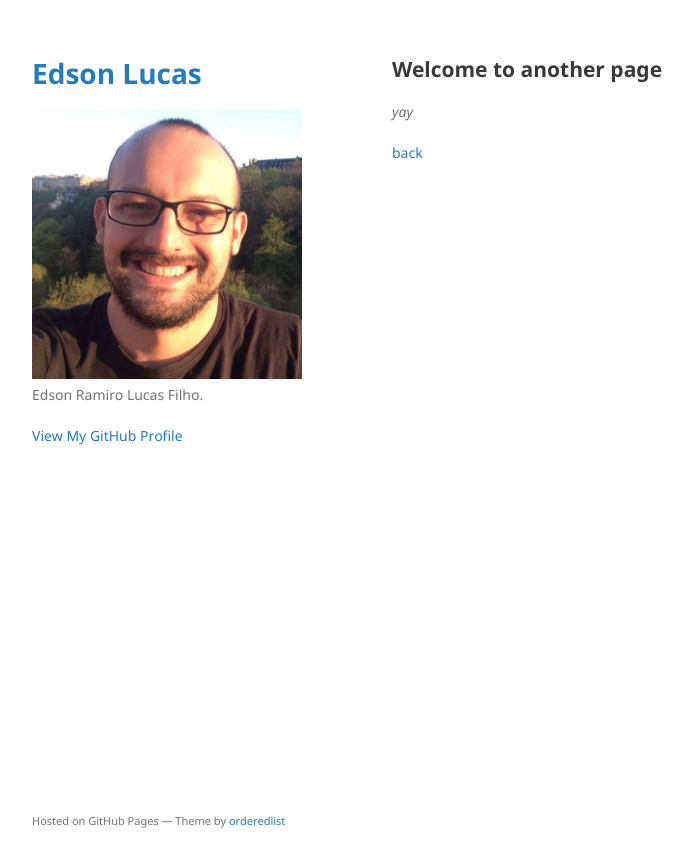
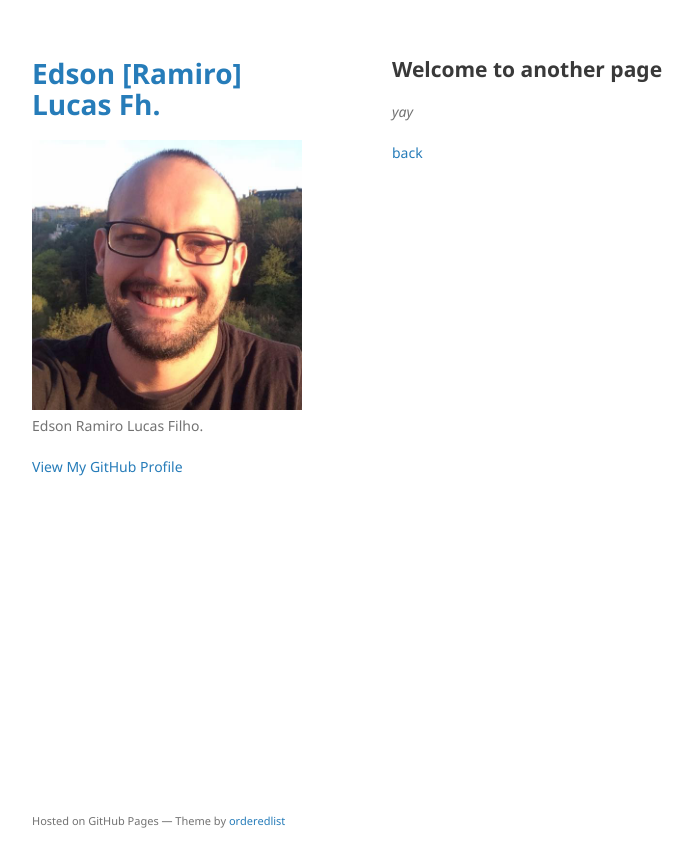
Before and after one commit to edsonrl/edsonrl.github.io, a Jekyll site: the page built from another-page.md, in a window 1280 px wide. Shown: the top 867 px of the page, without its empty margins (178-871 px from the left). Built offline with Jekyll 4.4.1, drawn with Linux system fonts in a browser that asks for light colours; our own code applies the rules of GitHub Pages for plain Markdown files.

Commit message:
update name

```diff
--- a/_config.yml
+++ b/_config.yml
@@ -1,4 +1,4 @@
-title: Edson Lucas
+title: Edson [Ramiro] Lucas Fh.
 logo: /assets/img/me.png
 description: Edson Ramiro Lucas Filho.
 show_downloads: false
```
